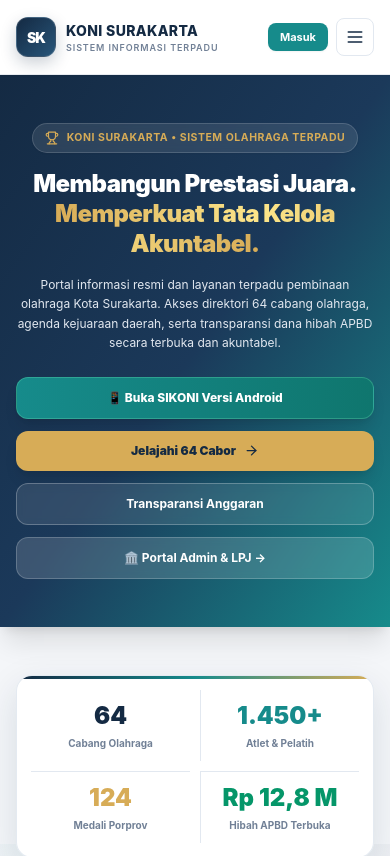
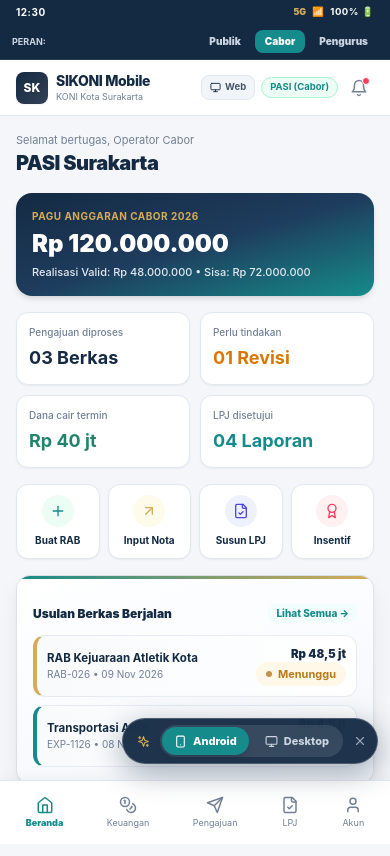
Before and after one commit to konsur99/Sikon1, a Next.js app in the folder apps/web/: page / in a window 390 px wide. Shown: the top 856 px of the page. Built offline with nearby package versions, Linux system fonts and the light colour scheme.

Commit message:
feat(responsive): add seamless auto-adaptation & persistent floating mode switcher for Android and Desktop

```diff
--- a/apps/web/src/app/(public)/layout.tsx
+++ b/apps/web/src/app/(public)/layout.tsx
@@ -1,11 +1,29 @@
+'use client';
+
 import React from 'react';
+import { usePathname } from 'next/navigation';
 import { PublicHeader, PublicFooter } from '../../components/layout/PublicHeader';
+import { useDisplayMode } from '../../context/DisplayModeContext';
 
 export default function PublicLayout({
   children,
 }: {
   children: React.ReactNode;
 }) {
+  const pathname = usePathname();
+  const { isAndroid } = useDisplayMode();
+
+  // If on homepage and in Android mode, render edge-to-edge without website header/footer
+  const isPureMobileAppView = pathname === '/' && isAndroid;
+
+  if (isPureMobileAppView) {
+    return (
+      <div className="min-h-screen flex flex-col bg-[#0d1c2d] sm:bg-[#e9edf1]">
+        <main className="flex-1 flex flex-col">{children}</main>
+      </div>
+    );
+  }
+
   return (
     <div className="flex flex-col min-h-screen">
       <PublicHeader />
--- a/apps/web/src/app/(public)/page.tsx
+++ b/apps/web/src/app/(public)/page.tsx
@@ -1,8 +1,30 @@
+'use client';
+
 import React from 'react';
 import Link from 'next/link';
-import { Shield, BarChart3, Newspaper, ArrowRight, Award, Trophy, Users, CheckCircle2 } from 'lucide-react';
+import {
+  Shield,
+  BarChart3,
+  Newspaper,
+  ArrowRight,
+  Award,
+  Trophy,
+  Users,
+  CheckCircle2,
+  Smartphone,
+} from 'lucide-react';
+import { useDisplayMode } from '../../context/DisplayModeContext';
+import { MobilePreview } from '../../components/mobile/MobilePreview';
 
 export default function HomePage() {
+  const { isAndroid, setMode } = useDisplayMode();
+
+  // If in Android mode (automatic on mobile phones, or chosen via switcher)
+  if (isAndroid) {
+    return <MobilePreview />;
+  }
+
+  // Desktop / Laptop Website View
   return (
     <div className="space-y-12 pb-16">
       {/* Hero Section */}
@@ -25,12 +47,13 @@ export default function HomePage() {
           </p>
 
           <div className="flex flex-col sm:flex-row justify-center items-stretch sm:items-center gap-3 pt-2 sm:pt-4 max-w-md sm:max-w-none mx-auto flex-wrap">
-            <Link
-              href="/android-preview"
-              className="bg-gradient-to-r from-sikoni-teal to-teal-700 hover:from-teal-600 hover:to-teal-800 text-white font-extrabold text-xs px-5 py-3 rounded-xl shadow-lg flex items-center justify-center gap-2 transition-transform hover:scale-105 border border-emerald-300/30"
+            <button
+              onClick={() => setMode('android')}
+              className="bg-gradient-to-r from-sikoni-teal to-teal-700 hover:from-teal-600 hover:to-teal-800 text-white font-extrabold text-xs px-5 py-3 rounded-xl shadow-lg flex items-center justify-center gap-2 transition-transform hover:scale-105 border border-emerald-300/30 cursor-pointer"
             >
+              <Smartphone size={16} />
               <span>📱 Buka SIKONI Versi Android</span>
-            </Link>
+            </button>
             <Link
               href="/cabor"
               className="bg-sikoni-gold hover:bg-amber-400 text-sikoni-navy font-black text-xs px-5 py-3 rounded-xl shadow-lg flex items-center justify-center gap-2 transition-transform hover:scale-105"
--- a/apps/web/src/app/layout.tsx
+++ b/apps/web/src/app/layout.tsx
@@ -1,6 +1,8 @@
 import React from 'react';
 import '../styles/globals.css';
 import type { Metadata, Viewport } from 'next';
+import { DisplayModeProvider } from '../context/DisplayModeContext';
+import { FloatingModeSwitcher } from '../components/common/FloatingModeSwitcher';
 
 export const metadata: Metadata = {
   title: 'SIKONI — Sistem Informasi KONI Surakarta',
@@ -21,7 +23,12 @@ export default function RootLayout({
 }) {
   return (
     <html lang="id">
-      <body className="bg-sikoni-bg text-sikoni-ink min-h-screen flex flex-col">{children}</body>
+      <body className="bg-sikoni-bg text-sikoni-ink min-h-screen flex flex-col">
+        <DisplayModeProvider>
+          {children}
+          <FloatingModeSwitcher />
+        </DisplayModeProvider>
+      </body>
     </html>
   );
 }
--- /dev/null
+++ b/apps/web/src/components/common/FloatingModeSwitcher.tsx
@@ -0,0 +1,71 @@
+'use client';
+
+import React, { useState } from 'react';
+import { Smartphone, Monitor, ChevronRight, X, Sparkles } from 'lucide-react';
+import { useDisplayMode } from '../../context/DisplayModeContext';
+
+export const FloatingModeSwitcher: React.FC = () => {
+  const { isAndroid, mode, setMode } = useDisplayMode();
+  const [isMinimized, setIsMinimized] = useState(false);
+
+  if (isMinimized) {
+    return (
+      <button
+        onClick={() => setIsMinimized(false)}
+        aria-label="Buka Mode Switcher"
+        className="fixed bottom-20 right-3 z-50 bg-[#142a43] text-sikoni-gold p-2.5 rounded-full shadow-2xl border border-white/20 hover:scale-105 transition-all flex items-center justify-center backdrop-blur-md"
+        title="Buka Pengalih Mode Tampilan (Android / Desktop)"
+      >
+        {isAndroid ? <Smartphone size={18} /> : <Monitor size={18} />}
+      </button>
+    );
+  }
+
+  return (
+    <div className="fixed bottom-20 sm:bottom-4 right-3 sm:right-4 z-50 flex items-center gap-1.5 bg-[#142a43]/95 backdrop-blur-md text-white p-1.5 rounded-full shadow-[0_8px_30px_rgba(20,42,67,0.4)] border border-white/20 text-xs animate-in fade-in slide-in-from-bottom-2 duration-200">
+      <div className="flex items-center gap-1 pl-2 pr-1 text-[10.5px] font-bold text-slate-300">
+        <Sparkles size={13} className="text-sikoni-gold" />
+        <span className="hidden sm:inline">Mode:</span>
+      </div>
+
+      <div className="flex items-center gap-1 bg-white/10 p-0.5 rounded-full">
+        {/* Android Mode Button */}
+        <button
+          onClick={() => setMode('android')}
+          className={`flex items-center gap-1.5 px-3 py-1.5 rounded-full font-extrabold text-[11px] transition-all ${
+            isAndroid
+              ? 'bg-sikoni-teal text-white shadow-md'
+              : 'text-slate-300 hover:text-white hover:bg-white/10'
+          }`}
+          title="Tampilan Aplikasi Android SIKONI"
+        >
+          <Smartphone size={13} />
+          <span>Android</span>
+        </button>
+
+        {/* Desktop Mode Button */}
+        <button
+          onClick={() => setMode('desktop')}
+          className={`flex items-center gap-1.5 px-3 py-1.5 rounded-full font-extrabold text-[11px] transition-all ${
+            !isAndroid
+              ? 'bg-sikoni-gold text-sikoni-navy shadow-md font-black'
+              : 'text-slate-300 hover:text-white hover:bg-white/10'
+          }`}
+          title="Tampilan Website Desktop / Laptop"
+        >
+          <Monitor size={13} />
+          <span>Desktop</span>
+        </button>
+      </div>
+
+      <button
+        onClick={() => setIsMinimized(true)}
+        aria-label="Kecilkan Pengalih Mode"
+        className="text-slate-400 hover:text-white p-1 rounded-full hover:bg-white/10 transition-colors"
+        title="Kecilkan"
+      >
+        <X size={14} />
+      </button>
+    </div>
+  );
+};
--- a/apps/web/src/components/layout/PublicHeader.tsx
+++ b/apps/web/src/components/layout/PublicHeader.tsx
@@ -3,11 +3,13 @@
 import React, { useState } from 'react';
 import Link from 'next/link';
 import { usePathname, useRouter } from 'next/navigation';
-import { Menu, X, ArrowRight, ShieldCheck } from 'lucide-react';
+import { Menu, X, ArrowRight, ShieldCheck, Smartphone } from 'lucide-react';
+import { useDisplayMode } from '../../context/DisplayModeContext';
 
 export const PublicHeader: React.FC = () => {
   const pathname = usePathname();
   const router = useRouter();
+  const { setMode } = useDisplayMode();
   const [mobileMenuOpen, setMobileMenuOpen] = useState(false);
 
   const navLinks = [
@@ -46,13 +48,17 @@ export const PublicHeader: React.FC = () => {
         })}
 
         <div className="flex items-center gap-2.5 pl-4 border-l border-sikoni-line">
-          {/* SIKONI Android App Link */}
-          <Link
-            href="/android-preview"
-            className="text-xs font-bold text-sikoni-teal bg-emerald-50 hover:bg-emerald-100 border border-emerald-200/80 px-3 py-1.5 rounded-lg transition-colors flex items-center gap-1"
+          {/* SIKONI Android App Button */}
+          <button
+            onClick={() => {
+              setMode('android');
+              router.push('/');
+            }}
+            className="text-xs font-bold text-sikoni-teal bg-emerald-50 hover:bg-emerald-100 border border-emerald-200/80 px-3 py-1.5 rounded-lg transition-colors flex items-center gap-1 cursor-pointer"
           >
+            <Smartphone size={13} />
             <span>📱 Versi Android</span>
-          </Link>
+          </button>
 
           {/* Quick switcher to Admin */}
           <button
@@ -114,13 +120,17 @@ export const PublicHeader: React.FC = () => {
             })}
 
             <div className="pt-3 border-t border-slate-100 flex flex-col gap-2">
-              <Link
-                href="/android-preview"
-                onClick={() => setMobileMenuOpen(false)}
-                className="w-full text-center text-xs font-bold text-white bg-gradient-to-r from-sikoni-teal to-teal-700 py-2.5 rounded-xl shadow-sm flex items-center justify-center gap-1.5"
+              <button
+                onClick={() => {
+                  setMobileMenuOpen(false);
+                  setMode('android');
+                  router.push('/');
+                }}
+                className="w-full text-center text-xs font-bold text-white bg-gradient-to-r from-sikoni-teal to-teal-700 py-2.5 rounded-xl shadow-sm flex items-center justify-center gap-1.5 cursor-pointer"
               >
+                <Smartphone size={14} />
                 <span>📱 Buka SIKONI Versi Android (3 Peran)</span>
-              </Link>
+              </button>
               <button
                 onClick={() => {
                   setMobileMenuOpen(false);
--- a/apps/web/src/components/mobile/MobilePreview.tsx
+++ b/apps/web/src/components/mobile/MobilePreview.tsx
@@ -35,13 +35,16 @@ import {
   Info,
   Users,
   CheckCheck,
+  Monitor,
 } from 'lucide-react';
 import { StatusBadge } from '../common/StatusBadge';
 import { generateLpjWordDocument } from '../../lib/generateLpjWord';
+import { useDisplayMode } from '../../context/DisplayModeContext';
 
 export type UserPersona = 'publik' | 'cabor' | 'pengurus';
 
 export const MobilePreview: React.FC = () => {
+  const { setMode } = useDisplayMode();
   // Active Persona: 'publik' | 'cabor' | 'pengurus'
   const [persona, setPersona] = useState<UserPersona>('cabor');
 
@@ -218,8 +221,17 @@ export const MobilePreview: React.FC = () => {
     <div className="w-full flex flex-col items-center justify-center sm:py-6 min-h-screen sm:min-h-[calc(100vh-56px)] bg-[#0d1c2d] sm:bg-[#e9edf1]">
       {/* Top Multi-Persona Selector Bar for Desktop / Laptop Preview */}
       <div className="hidden sm:flex mb-4 flex-col items-center gap-2">
-        <div className="text-[11px] font-extrabold text-slate-600 sm:text-sikoni-muted tracking-widest uppercase">
-          Pilih Peran Pengguna Aplikasi Android SIKONI
+        <div className="flex items-center gap-3">
+          <div className="text-[11px] font-extrabold text-slate-600 sm:text-sikoni-muted tracking-widest uppercase">
+            Pilih Peran Pengguna Aplikasi Android SIKONI
+          </div>
+          <button
+            onClick={() => setMode('desktop')}
+            className="text-[11px] font-bold text-sikoni-navy bg-white hover:bg-slate-100 px-3 py-1 rounded-full border border-slate-300 shadow-xs flex items-center gap-1.5 transition-all"
+            title="Buka versi web desktop"
+          >
+            <Monitor size={13} className="text-sikoni-teal" /> Mode Laptop / Desktop
+          </button>
         </div>
 
         {/* 3-Role Persona Switcher Pill */}
@@ -331,7 +343,17 @@ export const MobilePreview: React.FC = () => {
             </div>
           </div>
 
-          <div className="flex items-center gap-2.5">
+          <div className="flex items-center gap-1.5 sm:gap-2.5">
+            {/* Quick Switch to Desktop */}
+            <button
+              onClick={() => setMode('desktop')}
+              className="text-[9.5px] font-bold text-slate-600 bg-slate-100 hover:bg-slate-200 px-2 py-1 rounded-lg border border-slate-200 flex items-center gap-1 transition-colors"
+              title="Ganti ke Tampilan Web Desktop"
+            >
+              <Monitor size={11} className="text-sikoni-navy" />
+              <span>Web</span>
+            </button>
+
             {/* Persona Badge */}
             <span
               className={`text-[9.5px] font-bold px-2 py-0.5 rounded-full ${
--- /dev/null
+++ b/apps/web/src/context/DisplayModeContext.tsx
@@ -0,0 +1,76 @@
+'use client';
+
+import React, { createContext, useContext, useState, useEffect } from 'react';
+
+export type DisplayMode = 'auto' | 'android' | 'desktop';
+
+interface DisplayModeContextType {
+  mode: DisplayMode;
+  isAndroid: boolean;
+  setMode: (mode: DisplayMode) => void;
+  toggleMode: () => void;
+}
+
+const DisplayModeContext = createContext<DisplayModeContextType>({
+  mode: 'auto',
+  isAndroid: false,
+  setMode: () => {},
+  toggleMode: () => {},
+});
+
+export const DisplayModeProvider: React.FC<{ children: React.ReactNode }> = ({ children }) => {
+  const [mode, setModeState] = useState<DisplayMode>('auto');
+  const [isScreenMobile, setIsScreenMobile] = useState<boolean>(false);
+  const [mounted, setMounted] = useState<boolean>(false);
+
+  useEffect(() => {
+    // 1. Read persistent preference from localStorage if available
+    const saved = localStorage.getItem('sikoni_display_mode') as DisplayMode | null;
+    if (saved === 'android' || saved === 'desktop' || saved === 'auto') {
+      setModeState(saved);
+    }
+
+    // 2. Detect screen width and mobile user-agent
+    const checkMobile = () => {
+      const isMobileWidth = window.innerWidth < 768;
+      const isMobileUA = /Android|iPhone|iPad|iPod|BlackBerry|IEMobile|Opera Mini/i.test(
+        navigator.userAgent
+      );
+      setIsScreenMobile(isMobileWidth || isMobileUA);
+    };
+
+    checkMobile();
+    setMounted(true);
+
+    window.addEventListener('resize', checkMobile);
+    return () => window.removeEventListener('resize', checkMobile);
+  }, []);
+
+  const setMode = (newMode: DisplayMode) => {
+    setModeState(newMode);
+    if (typeof window !== 'undefined') {
+      localStorage.setItem('sikoni_display_mode', newMode);
+    }
+  };
+
+  const toggleMode = () => {
+    const next = isAndroid ? 'desktop' : 'android';
+    setMode(next);
+  };
+
+  // Determine effective display:
+  // If mode === 'android' -> always android
+  // If mode === 'desktop' -> always desktop
+  // If mode === 'auto' -> depends on isScreenMobile
+  const isAndroid = mounted
+    ? mode === 'android' || (mode === 'auto' && isScreenMobile)
+    : false;
+
+  return (
+    <DisplayModeContext.Provider value={{ mode, isAndroid, setMode, toggleMode }}>
+      {children}
+    </DisplayModeContext.Provider>
+  );
+};
+
+export const useDisplayMode = () => useContext(DisplayModeContext);
```
